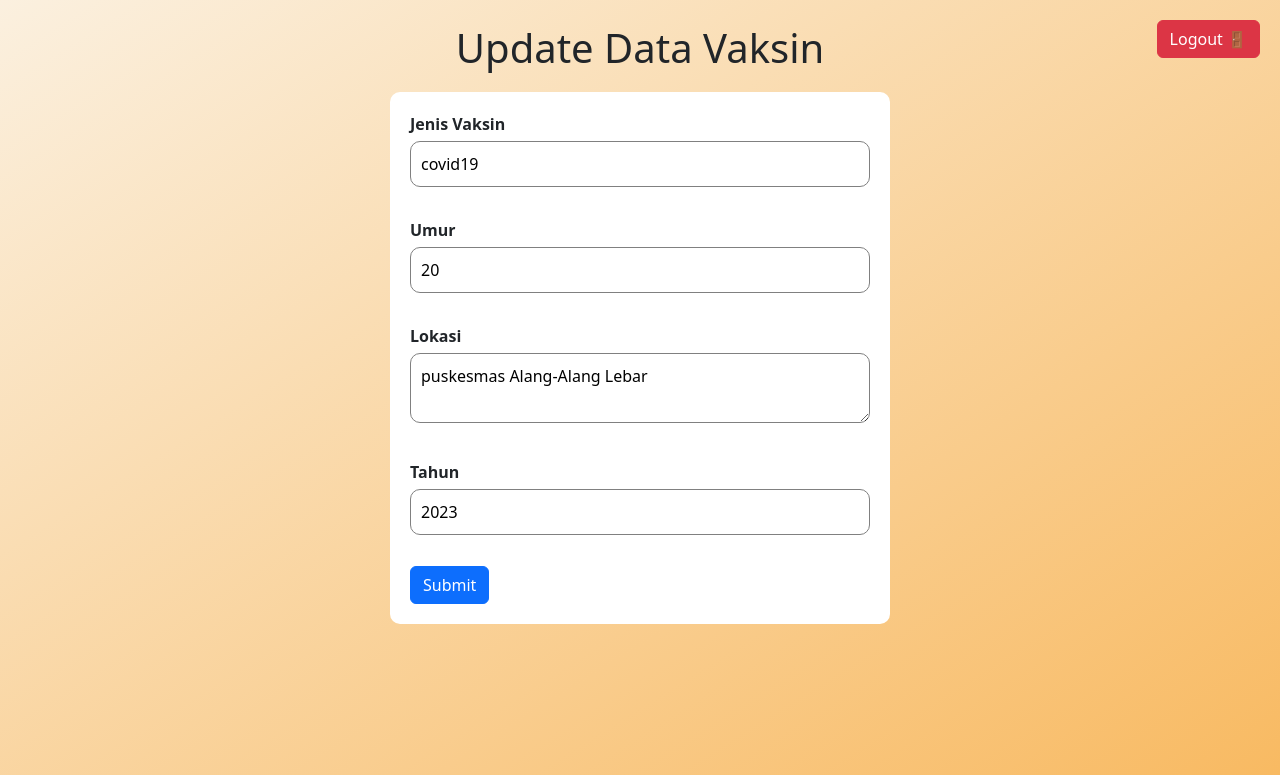
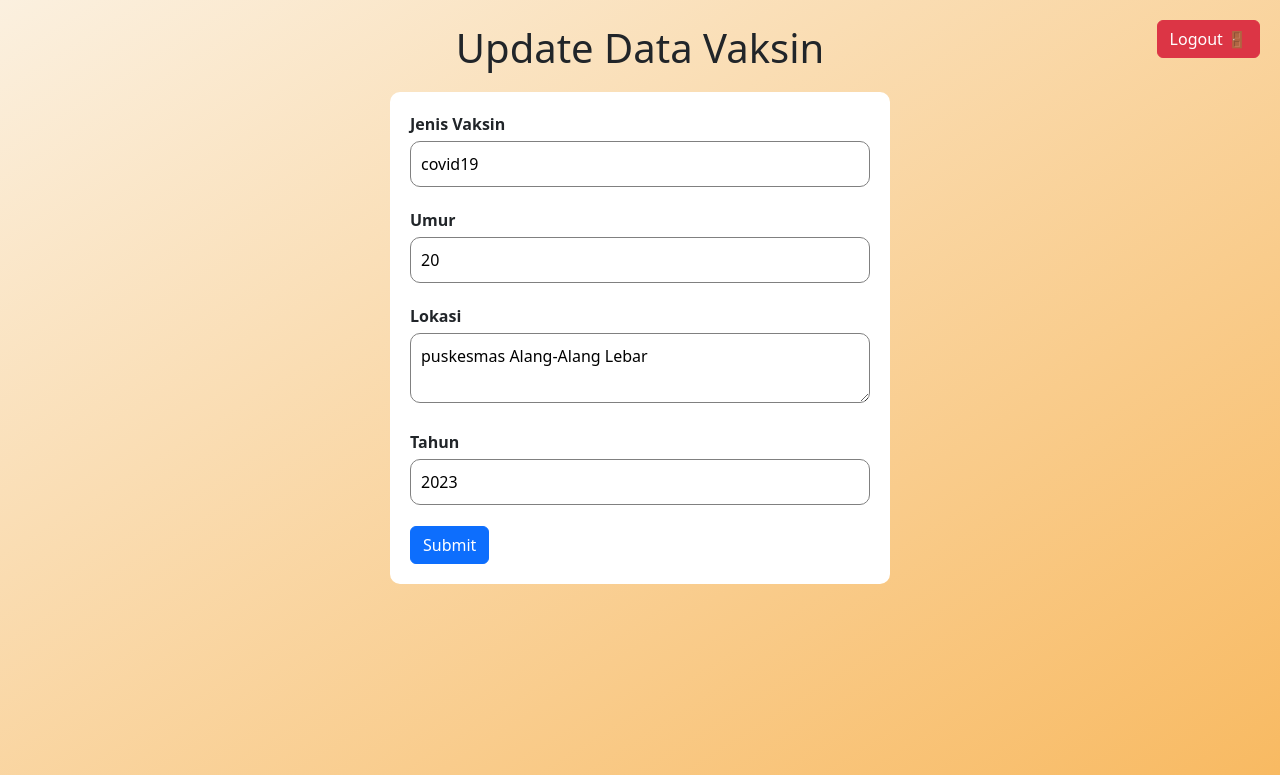
Before and after one commit to Aaronn08/Project_vaksin, a Flask app: page /update/1 in a window 1280 px wide. Shown: the top 775 px of the page. Run offline with Flask 3, Linux system fonts and the light colour scheme; data comes from the database, SQL or seed files in the repository.

Commit message:
Update update.html

```diff
--- a/templates/update.html
+++ b/templates/update.html
@@ -25,7 +25,7 @@
     input, textarea {
         width: 100%;
         padding: 10px;
-        margin-bottom: 15px;
+        margin-bottom: 5px;
         border-radius: 10px;
         border: 1px solid gray;
     }
```
